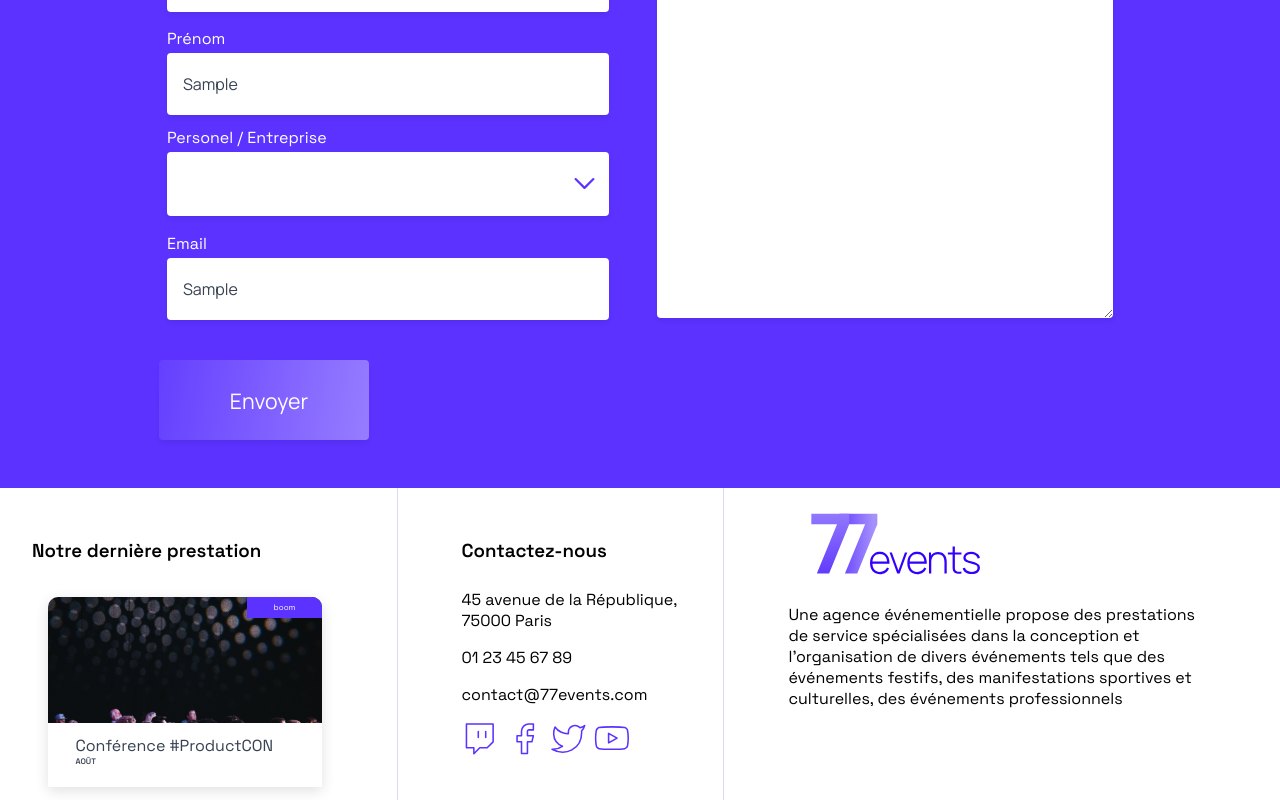
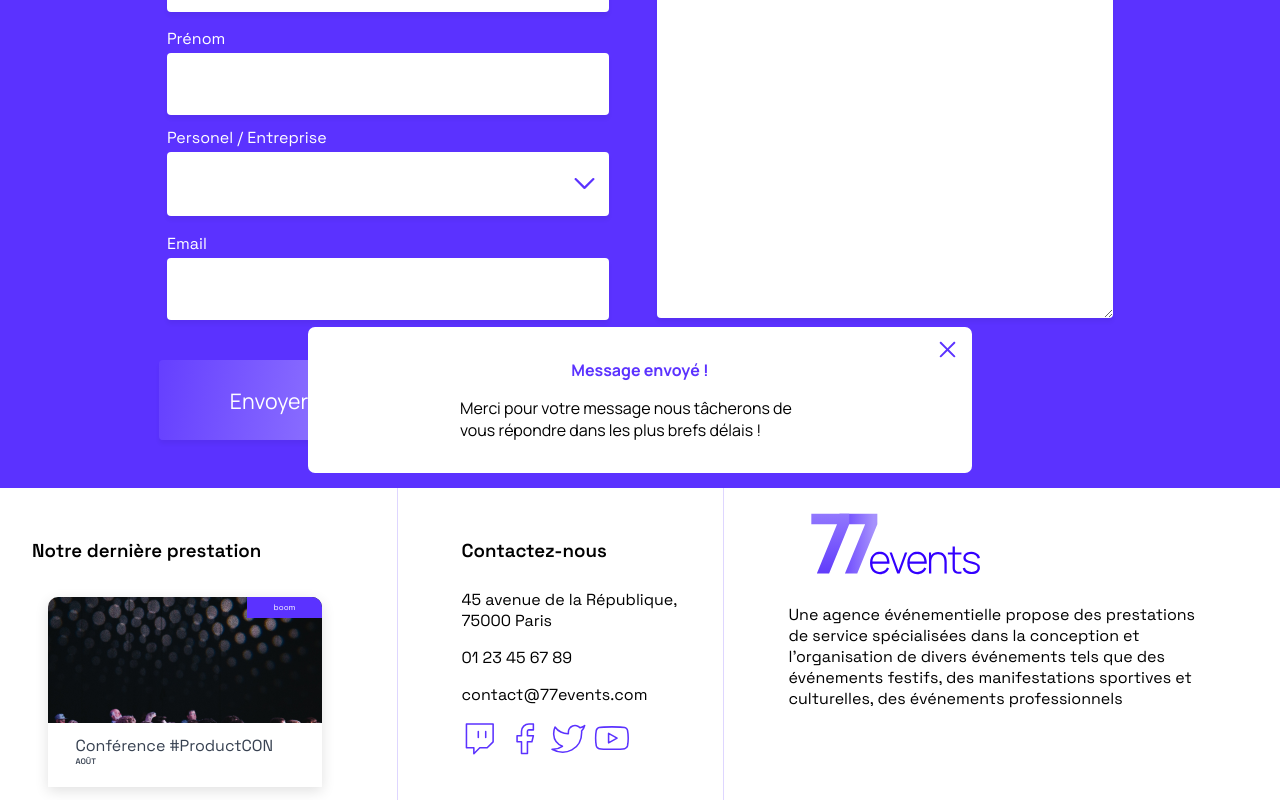
Before and after one commit to sebastienDOC/77-Events, a React (Create React App) app: page / in a window 1280 px wide. Both pictures are taken after typing "Sample", "Sample", "Sample", "Sample" into the empty fields and a click on the input "Envoyer". Shown: the part 5625-6425 px from the top of the page. Built offline with nearby package versions, Linux system fonts and the light colour scheme.

Commit message:
Modal form

```diff
--- a/src/components/Field/index.js
+++ b/src/components/Field/index.js
@@ -33,6 +33,7 @@ const Field = ({ type = FIELD_TYPES.INPUT_TEXT, label, name, placeholder }) => {
         />
       );
   }
+
   return (
     <div className="inputField">
       <span>{label}</span>
--- a/src/containers/Events/index.js
+++ b/src/containers/Events/index.js
@@ -37,8 +37,7 @@ const EventList = () => {
     setType(evtType);
   };
 
-  // Ternaire pagination en fonction du nombre d'events affichés
-  const pageNumber = filteredEvents.length < 9 ? Math.ceil((filteredEvents?.length || 0) / paginate) : Math.ceil((filteredEvents?.length || 0) / paginate) + 1;
+  const pageNumber = Math.floor((filteredEvents?.length || 0) / paginate) +1
   const typeList = new Set(data?.events.map((event) => event.type));
 
   return (
--- a/src/containers/Form/index.js
+++ b/src/containers/Form/index.js
@@ -7,6 +7,7 @@ import Button, { BUTTON_TYPES } from "../../components/Button";
 const mockContactApi = () => new Promise((resolve) => { setTimeout(resolve, 1000); })
 
 const Form = ({ onSuccess, onError }) => {
+
   const [sending, setSending] = useState(false);
   const sendContact = useCallback(
     async (evt) => {
@@ -16,6 +17,11 @@ const Form = ({ onSuccess, onError }) => {
       try {
         await mockContactApi();
         setSending(false);
+        // Ajout de la fonction onSuccess pour ouvrir
+        // la modale à la fin de l'envoi du formulaire
+        onSuccess();
+        // Reset des champs si le message est envoyé
+        evt.target.reset();
       } catch (err) {
         setSending(false);
         onError(err);
@@ -23,8 +29,9 @@ const Form = ({ onSuccess, onError }) => {
     },
     [onSuccess, onError]
   );
+
   return (
-    <form onSubmit={sendContact}>
+    <form onSubmit={sendContact} >
       <div className="row">
         <div className="col">
           <Field placeholder="" label="Nom" />
@@ -37,7 +44,7 @@ const Form = ({ onSuccess, onError }) => {
             titleEmpty
           />
           <Field placeholder="" label="Email" />
-          <Button type={BUTTON_TYPES.SUBMIT} disabled={sending}>
+          <Button type={BUTTON_TYPES.SUBMIT} disabled={sending} >
             {sending ? "En cours" : "Envoyer"}
           </Button>
         </div>
--- a/src/pages/Home/index.js
+++ b/src/pages/Home/index.js
@@ -103,7 +103,7 @@ const Page = () => {
               <div>Message envoyé !</div>
               <p>
                 Merci pour votre message nous tâcherons de vous répondre dans
-                les plus brefs délais
+                les plus brefs délais !
               </p>
             </div>
           }
```
